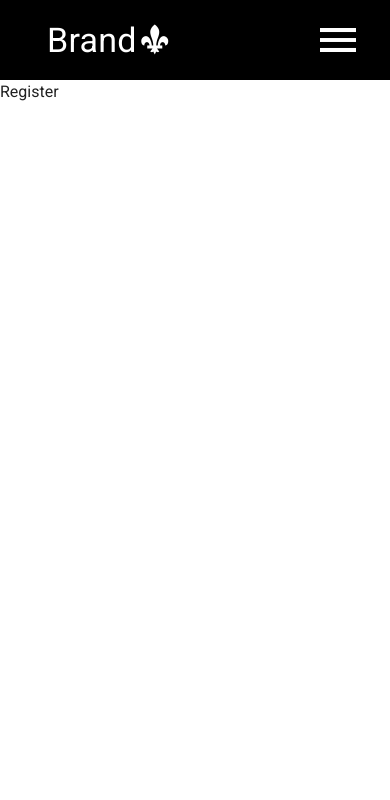
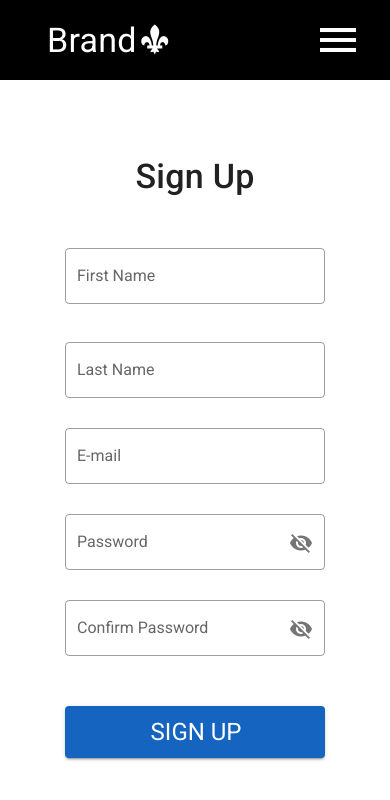
Before and after one commit to e-learning11/frontend, a Vue app: page /register in a window 390 px wide. Shown: the top 800 px of the page. Built offline with nearby package versions, Linux system fonts and the light colour scheme.

Commit message:
Feature: Sign up page and its validation,Bug:Small fix for card responsiveness

```diff
--- a/src/components/CoursesCard.vue
+++ b/src/components/CoursesCard.vue
@@ -15,8 +15,26 @@
         </div>
       </div>
       <v-card-text class="black--text center-text">
-        <h3 class="text-h6 font-weight-bold mx-5">{{ CardData.text }}</h3>
-        <p class="text-subtitle-1 mx-5 text-center">{{ CardData.Author }}</p>
+        <h3
+          class="font-weight-bold mx-5"
+          :class="{
+            'text-subtitle-1': $vuetify.breakpoint.xs,
+            'text-subtitle-1': $vuetify.breakpoint.sm,
+            'text-h6': $vuetify.breakpoint.mdAndUp
+          }"
+        >
+          {{ CardData.text }}
+        </h3>
+        <p
+          class="mx-5 text-center"
+          :class="{
+            'text-subtitle-2': $vuetify.breakpoint.xs,
+            'text-subtitle-2': $vuetify.breakpoint.sm,
+            'text-subtitle-1': $vuetify.breakpoint.mdAndUp
+          }"
+        >
+          {{ CardData.Author }}
+        </p>
       </v-card-text>
     </v-card>
   </router-link>
--- a/src/views/Register.vue
+++ b/src/views/Register.vue
@@ -1,9 +1,143 @@
 <template>
-  <div>Register</div>
+  <v-container class="mt-16">
+    <v-row justify="center" align="center">
+      <v-col cols="8">
+        <v-row>
+          <v-col>
+            <h1
+              class="text-center font-weight-medium"
+              :class="{
+                'text-h4': $vuetify.breakpoint.xs,
+                'text-h3': $vuetify.breakpoint.sm,
+                'text-h1': $vuetify.breakpoint.mdAndUp
+              }"
+            >
+              Sign Up
+            </h1>
+          </v-col>
+        </v-row>
+        <v-row class="mt-10" justify="center" align="center">
+          <v-col md="8" sm="12" class="px-0">
+            <v-form ref="form" class="form-center" v-model="valid">
+              <v-row dense>
+                <v-col md="6" cols="12">
+                  <v-text-field
+                    color="blue darken-3"
+                    outlined
+                    label="First Name"
+                    required
+                    :rules="[rules.required]"
+                  ></v-text-field>
+                </v-col>
+                <v-col md="6" cols="12">
+                  <v-text-field
+                    color="blue darken-3"
+                    outlined
+                    label="Last Name"
+                    required
+                    :rules="[rules.required]"
+                  ></v-text-field>
+                </v-col>
+              </v-row>
+              <v-text-field
+                color="blue darken-3"
+                outlined
+                label="E-mail"
+                required
+                :rules="[rules.required, rules.email]"
+              ></v-text-field>
+
+              <v-text-field
+                outlined
+                color="blue darken-3"
+                label="Password"
+                required
+                v-model="password"
+                :append-icon="show1 ? 'mdi-eye' : 'mdi-eye-off'"
+                :rules="[rules.required]"
+                :type="show1 ? 'text' : 'password'"
+                @click:append="show1 = !show1"
+              ></v-text-field>
+
+              <v-text-field
+                outlined
+                color="blue darken-3"
+                label="Confirm Password"
+                required
+                v-model="confirmpassword"
+                :append-icon="show1 ? 'mdi-eye' : 'mdi-eye-off'"
+                :rules="[
+                  rules.required,
+                  rules.Matchingchar(password, confirmpassword)
+                ]"
+                :type="show2 ? 'text' : 'password'"
+                @click:append="show2 = !show2"
+              ></v-text-field>
+
+              <v-btn
+                x-large
+                color="blue darken-3"
+                class="text-h5 white--text mt-5"
+                @click="validate"
+              >
+                Sign Up
+              </v-btn>
+            </v-form>
+          </v-col>
+        </v-row>
+      </v-col>
+    </v-row>
+  </v-container>
 </template>
 
 <script>
-export default {};
+export default {
+  data() {
+    return {
+      valid: true,
+      show1: false,
+      show2: false,
+      password: "",
+      confirmpassword: "",
+      rules: {
+        required: value => !!value || "Required.",
+        email: value => {
+          const pattern = /^(([^<>()[\]\\.,;:\s@"]+(\.[^<>()[\]\\.,;:\s@"]+)*)|(".+"))@((\[[0-9]{1,3}\.[0-9]{1,3}\.[0-9]{1,3}\.[0-9]{1,3}])|(([a-zA-Z\-0-9]+\.)+[a-zA-Z]{2,}))$/;
+          return pattern.test(value) || "Not a valid Email";
+        },
+        Matchingchar: (Confirmpassword, password) =>
+          this.IsMatching(Confirmpassword, password) || "Passwords Must Match"
+      }
+    };
+  },
+  methods: {
+    validate() {
+      if (this.$refs.form.validate()) {
+        this.$router.push("/");
+      }
+    },
+
+    IsMatching(Confirmpassword, password) {
+      if (Confirmpassword !== password) return false;
+      return true;
+    }
+  }
+};
 </script>
 
-<style scoped></style>
+<style scoped>
+.form-center {
+  display: flex;
+  flex-direction: column;
+  justify-content: center;
+}
+.link-center {
+  display: flex;
+  flex-direction: column;
+  justify-content: center;
+  align-items: center;
+}
+.link-style {
+  text-decoration: none;
+}
+</style>
```
